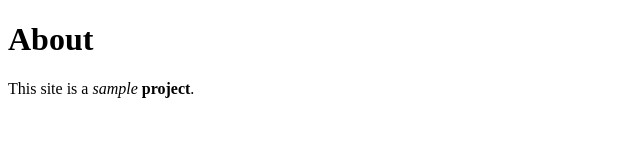
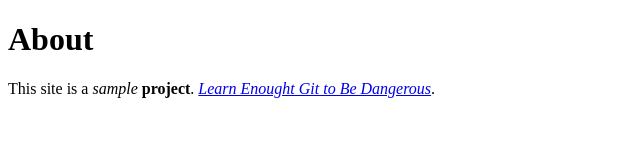
Before and after one commit to thewindupgirl/website, a plain HTML site: page about.html in a window 1280 px wide. Shown: the whole page, without its empty margins (0-640 px from the left). Drawn offline with Linux system fonts and the light colour scheme.

Commit message:
add link to tutorial title

```diff
--- a/about.html
+++ b/about.html
@@ -6,7 +6,8 @@
   <body>
     <h1>About</h1>
     <p>
-      This site is a <em>sample</em> <strong>project</strong>.</p>
+      This site is a <em>sample</em> <strong>project</strong>. <a href="http://learnenough.com/git-tutorial"><em>Learn Enought Git to Be Dangerous</em></a>.
+    </p>
     <p>
   </body>
 </html>
```
